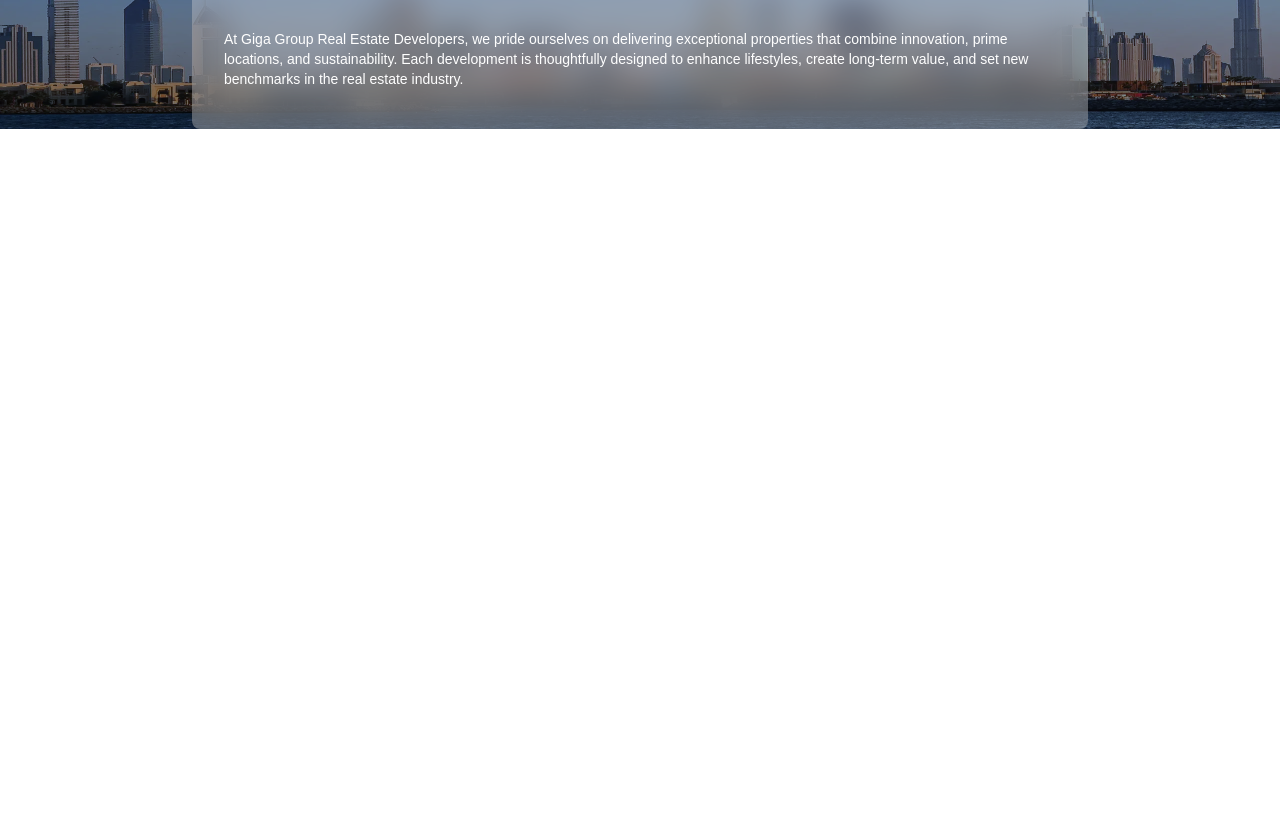
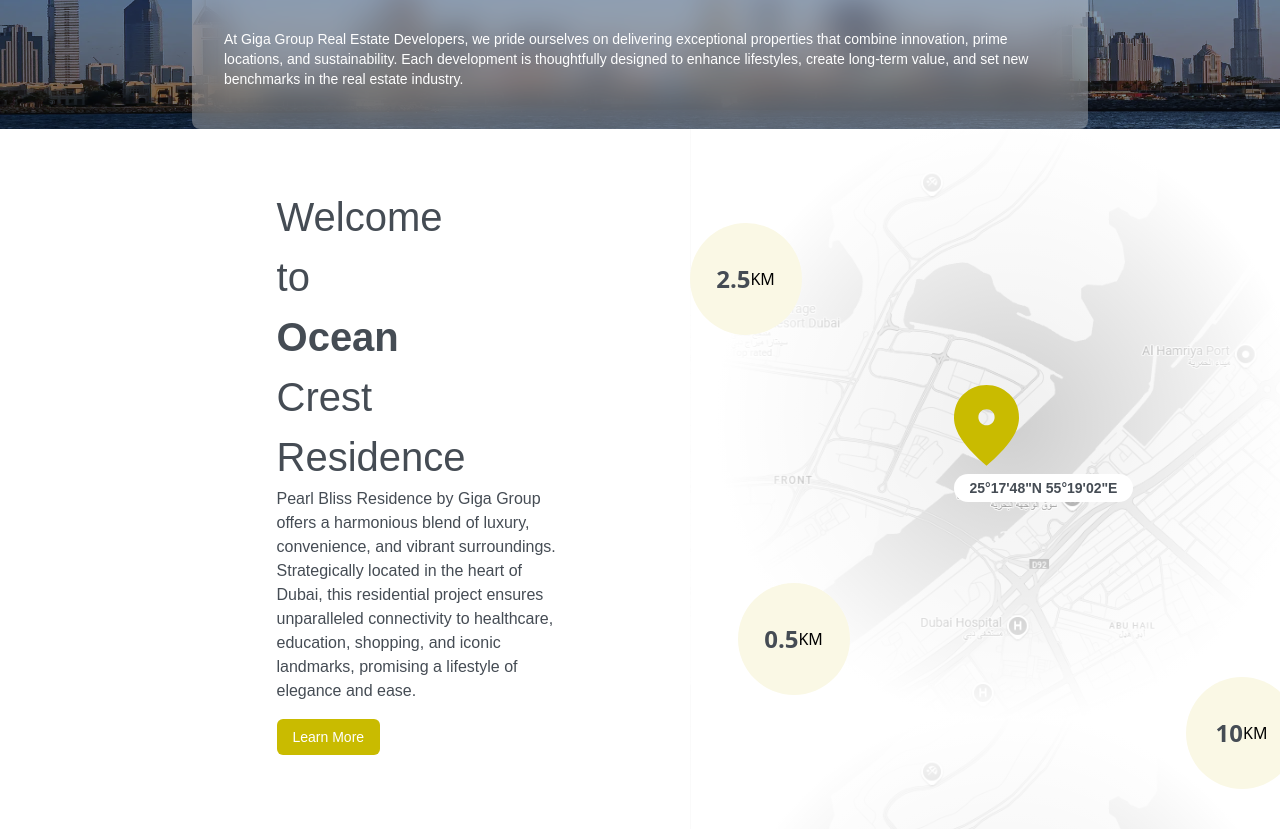
Before and after one commit to GigaGroupAE/Giga_Group_Website, a Next.js app: page / in a window 1280 px wide. Shown: the part 3020-3849 px from the top of the page. Before the commit the page ends 3149 px from the top, so only its background shows below. Built offline with nearby package versions, Linux system fonts and the light colour scheme.

Commit message:
map feature complete

```diff
--- a/app/components/HomeComponents/HomeMap.jsx
+++ b/app/components/HomeComponents/HomeMap.jsx
@@ -5,12 +5,12 @@
 
 const HomeMap = () => {
   return (
-    <section className="h-[700px]  flex  ">
-      <div className="flex items-center   justify-center w-full mx-auto  ">
+    <section className="  flex my-[70] md:my-0   ">
+      <div className="flex items-center  md:flex-row flex-col  justify-center w-full mx-auto   ">
         {/* Left Container */}
-        <div className="  flex-2 flex w-[110%]   justify-end mr-10 ">
-          <div className=" w-4/6  ">
-            <h1 className="font-poppins text-[40px] w-2/4  font-normal text-TextandIcons">
+        <div className="  flex-2 flex w-[110%]    justify-end mr-10 ">
+          <div className=" md:w-4/6   px-[60px] ">
+            <h1 className="font-poppins text-[40px] md:w-2/4 w-4/5  font-normal text-TextandIcons">
               Welcome to <b> Ocean</b> Crest Residence
             </h1>
             <p className="font-poppins text-TextandIcons w-[90%] ">
@@ -21,7 +21,7 @@
               iconic landmarks, promising a lifestyle of elegance and ease.
             </p>
 
-            <div className="flex my-4">
+            <div className="md:flex block my-4">
               <ButtonPrimary title="Learn More" />
             </div>
           </div>
@@ -29,12 +29,12 @@
         {/* Right Container  */}
         <div className="   flex-2 flex bg-contain   bg-bgmap h-[700px] object-contain  w-full">
           {/* container left  */}
-          <div className=" flex items-center justify-center flex-col gap-72">
+          <div className=" flex items-end md:items-center md:justify-center md:flex-col flex-row md:gap-72">
             <div className="bg-[rgba(250,248,229)] rounded-full w-28 h-28 flex items-center justify-center">
               <h1 className="text-TextandIcons font-bold text-2xl">2.5</h1>
               <p className="">KM</p>
             </div>
-            <div className="bg-[rgba(250,248,229)] left-12  relative bottom-10  rounded-full w-28 h-28 flex items-center justify-center">
+            <div className="bg-[rgba(250,248,229)] md:left-12 left-8  relative md:bottom-10  rounded-full w-28 h-28 flex items-center justify-center">
               <h1 className="text-TextandIcons font-bold text-2xl">0.5</h1>
               <p className="">KM</p>
             </div>
@@ -42,7 +42,7 @@
 
           {/* container bottom  */}
 
-          <div className=" relative  self-end  -right-96   ">
+          <div className=" relative  md:self-end self-baseline  -bottom-[620px] md:-bottom-0   md:-right-96   -right-14  ">
             <div className="bg-[rgba(250,248,229)] rounded-full w-28 h-28 flex items-center justify-center relative bottom-10">
               <h1 className="text-TextandIcons font-bold text-2xl">10</h1>
               <p className="">KM</p>
@@ -51,7 +51,7 @@
 
           {/* pin  */}
 
-          <div className=" mx-auto my-auto ml-10 mt-64  ">
+          <div className=" mx-auto md:my-auto md:ml-10 md:mt-64 mt-32   -ml-44  ">
             <Image src={pin} alt="Location " />
             <div className="bg-white rounded-full my-2">
               <p className="text-TextandIcons font-poppins px-4 py-1 font-semibold text-sm">25°17'48"N 55°19'02"E</p>
--- a/app/page.jsx
+++ b/app/page.jsx
@@ -41,10 +41,7 @@
 
           <div className="w-full max-w-6xl flex flex-col sm:flex-row items-center justify-between gap-8">
             <div className="cartContainer w-full sm:w-1/3 ">
-              <Image
-                src={architecture}
-                alt="architecture"
-              />
+              <Image src={architecture} alt="architecture" />
               <h1 className="font-poppins text-TextandIcons text-xl sm:text-2xl mt-4">
                 <b>Architectural</b> Excellence
               </h1>
@@ -54,10 +51,7 @@
               </p>
             </div>
             <div className="cartContainer w-full sm:w-1/3 ">
-              <Image
-                src={my_location}
-                alt="architecture"
-              />
+              <Image src={my_location} alt="architecture" />
               <h1 className="font-poppins text-TextandIcons text-xl sm:text-2xl mt-4">
                 <b>Strategic </b> Locations
               </h1>
@@ -67,10 +61,7 @@
               </p>
             </div>
             <div className="cartContainer w-full sm:w-1/3 ">
-              <Image
-                src={psychiatry}
-                alt="architecture"
-              />
+              <Image src={psychiatry} alt="architecture" />
               <h1 className="font-poppins text-TextandIcons text-xl sm:text-2xl mt-4">
                 <b>Eco-Friendly</b> Solutions
               </h1>
@@ -98,9 +89,9 @@
         </div>
       </div>
 
-      {/* <HomeMap />
+      <HomeMap />
 
-      <DistanceDetails />
+      {/* <DistanceDetails />
 
       <ExcellenceVision />
 
```
